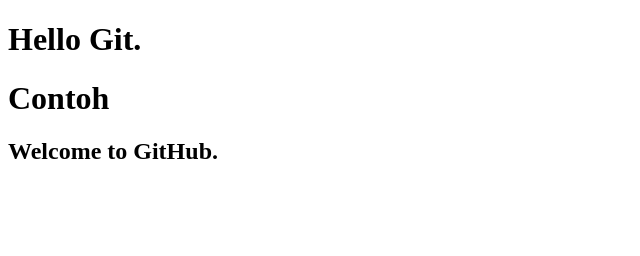
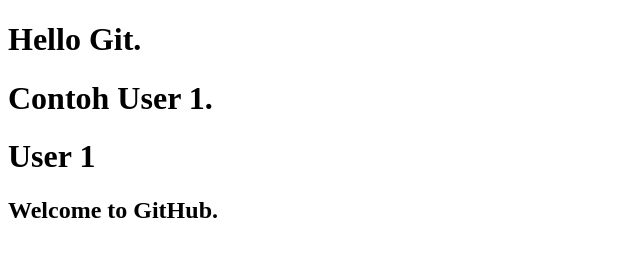
Before and after one commit to filmar-sy/belajar-git-remote, a plain HTML site: page index.html in a window 1280 px wide. Shown: the whole page, without its empty margins (0-640 px from the left). Drawn offline with Linux system fonts and the light colour scheme.

Commit message:
add user 1 to index.html

```diff
--- a/index.html
+++ b/index.html
@@ -7,7 +7,8 @@
   </head>
   <body>
     <h1>Hello Git.</h1>
-    <h1>Contoh</h1>
+    <h1>Contoh User 1.</h1>
+    <h1>User 1</h1>
     <h2>Welcome to GitHub.</h2>
   </body>
 </html>
```
